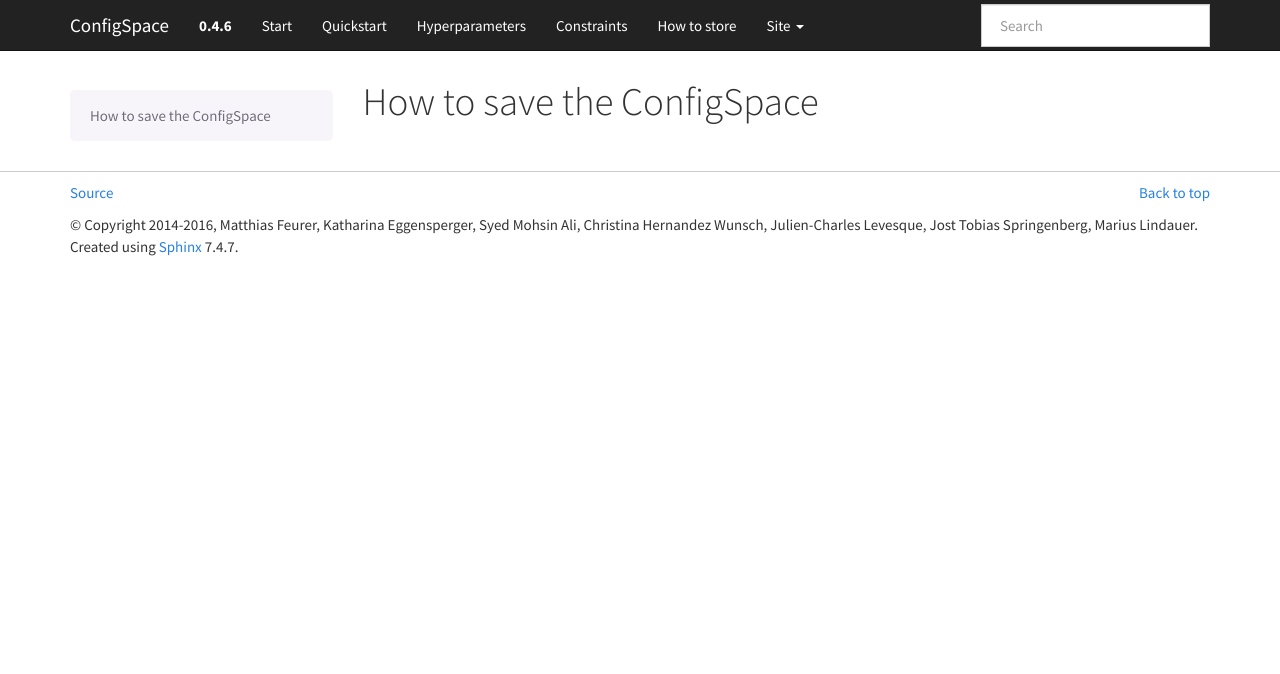
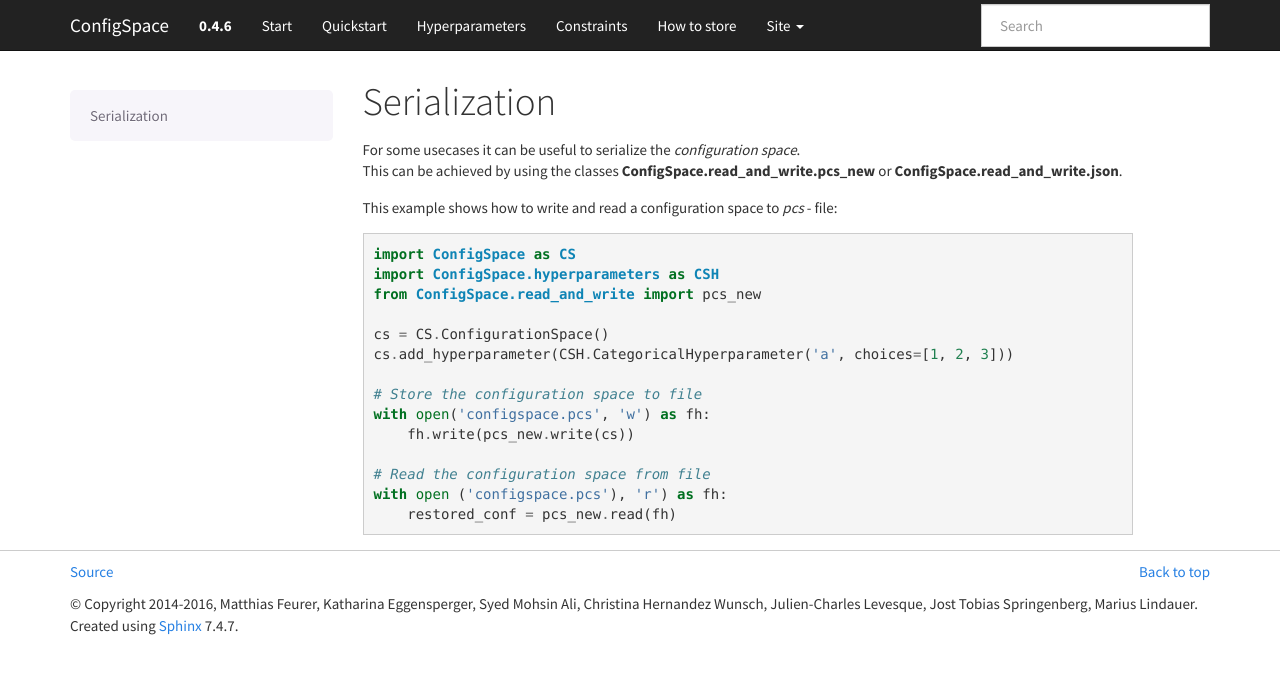
Before and after one commit to automl/ConfigSpace, a Sphinx documentation site: the page built from docs/source/serialization.rst, in a window 1280 px wide. Shown: the top 674 px of the page. Built offline with Sphinx 7.4.7, drawn with Linux system fonts in a browser that asks for light colours; the version number is read from the project's files by our own code.

Commit message:
serialization.rst

```diff
--- a/docs/source/serialization.rst
+++ b/docs/source/serialization.rst
@@ -1,2 +1,22 @@
-How to save the ConfigSpace
-===========================
+Serialization
+=============
+
+| For some usecases it can be useful to serialize the *configuration space*.
+| This can be achieved by using the classes **ConfigSpace.read_and_write.pcs_new** or **ConfigSpace.read_and_write.json**.
+
+This example shows how to write and read a configuration space to *pcs* - file::
+
+    import ConfigSpace as CS
+    import ConfigSpace.hyperparameters as CSH
+    from ConfigSpace.read_and_write import pcs_new
+
+    cs = CS.ConfigurationSpace()
+    cs.add_hyperparameter(CSH.CategoricalHyperparameter('a', choices=[1, 2, 3]))
+
+    # Store the configuration space to file
+    with open('configspace.pcs', 'w') as fh:
+        fh.write(pcs_new.write(cs))
+
+    # Read the configuration space from file
+    with open ('configspace.pcs'), 'r') as fh:
+        restored_conf = pcs_new.read(fh)
```
